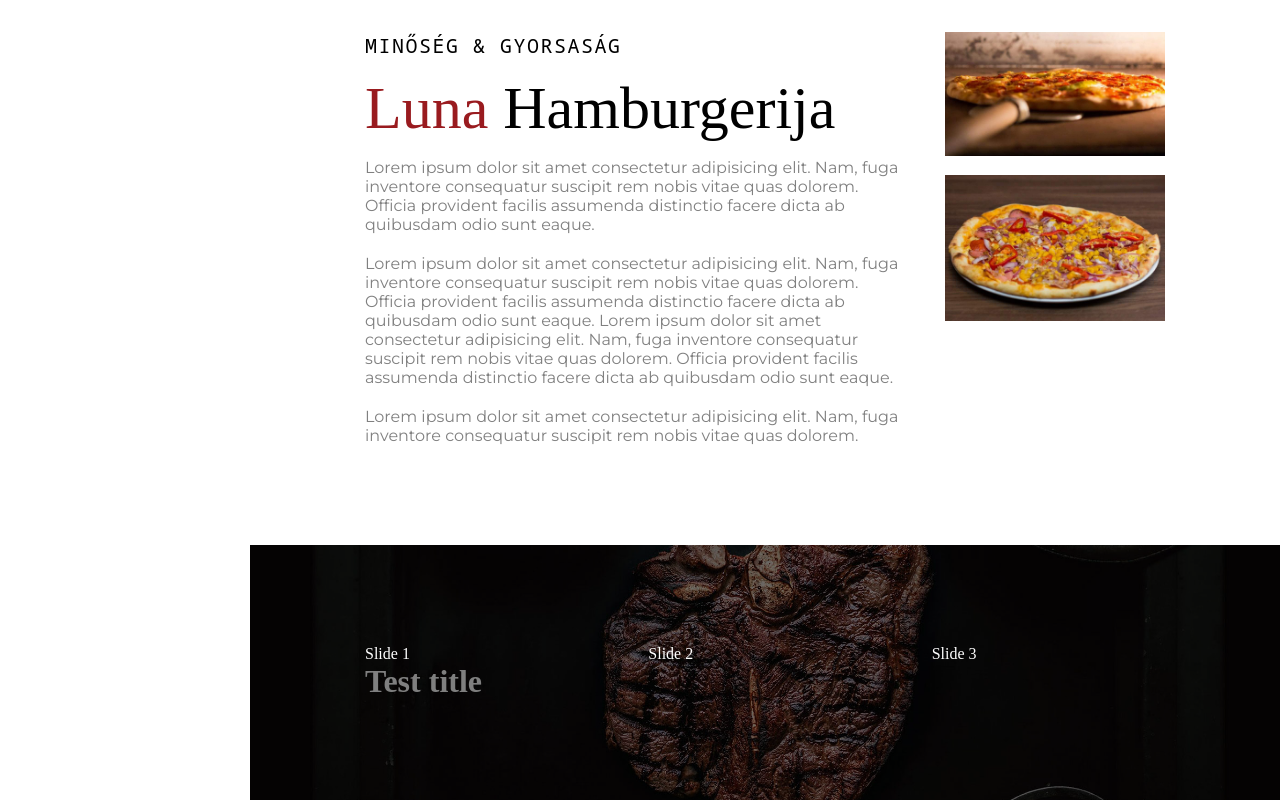
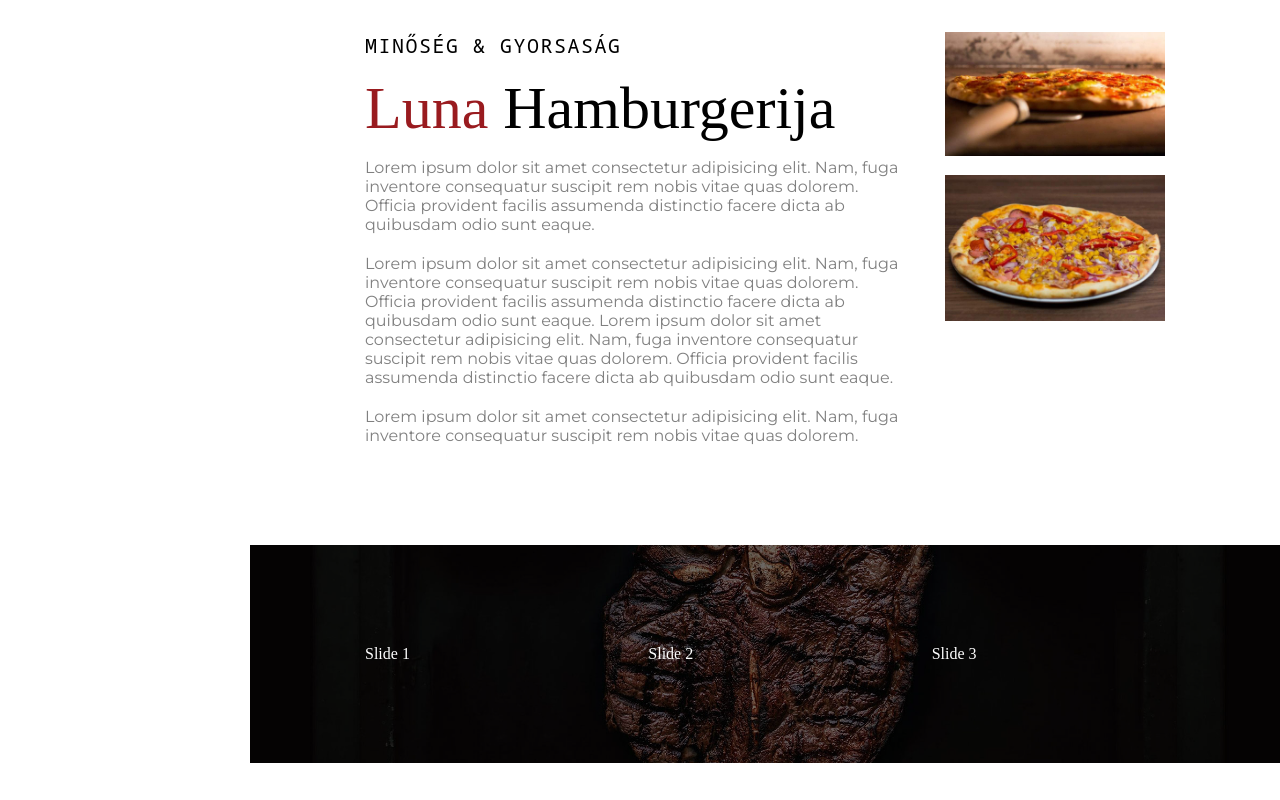
Before and after one commit to Petrow-zz/luna-ada, a React (Create React App) app: page / in a window 1280 px wide. Shown: the part 868-1668 px from the top of the page. After the commit the page ends 1631 px from the top, so only its background shows below. Built offline with nearby package versions, Linux system fonts and the light colour scheme; a web font is replaced by a local one.

Commit message:
Project start

```diff
--- a/src/components/Menu.js
+++ b/src/components/Menu.js
@@ -23,8 +23,6 @@ function Menu() {
                     <SwiperSlide>Slide 3</SwiperSlide>
                     <SwiperSlide>Slide 4</SwiperSlide>
                 </Swiper>
-
-                <h1>Test title</h1>
             </div>
         </div>
     )
```
